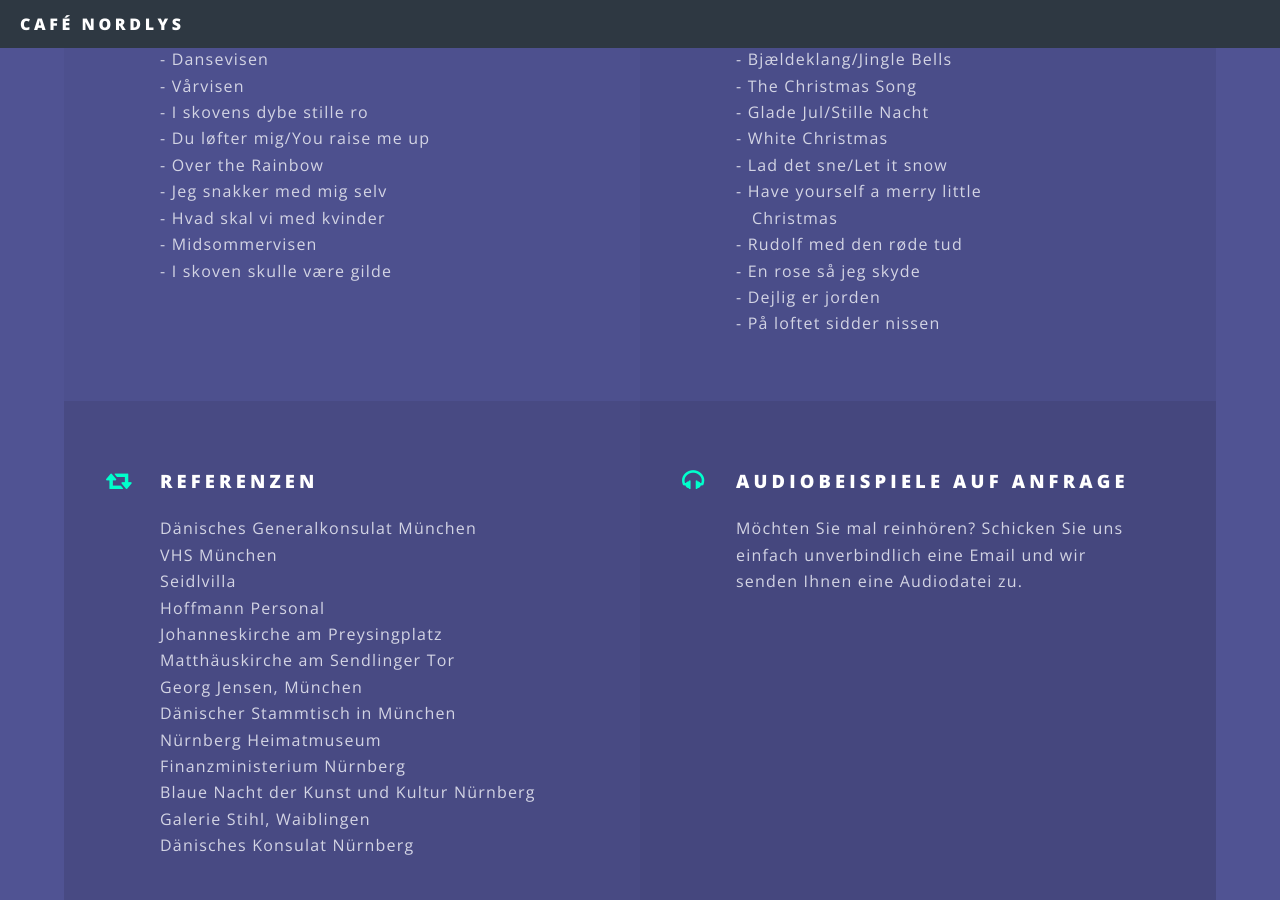
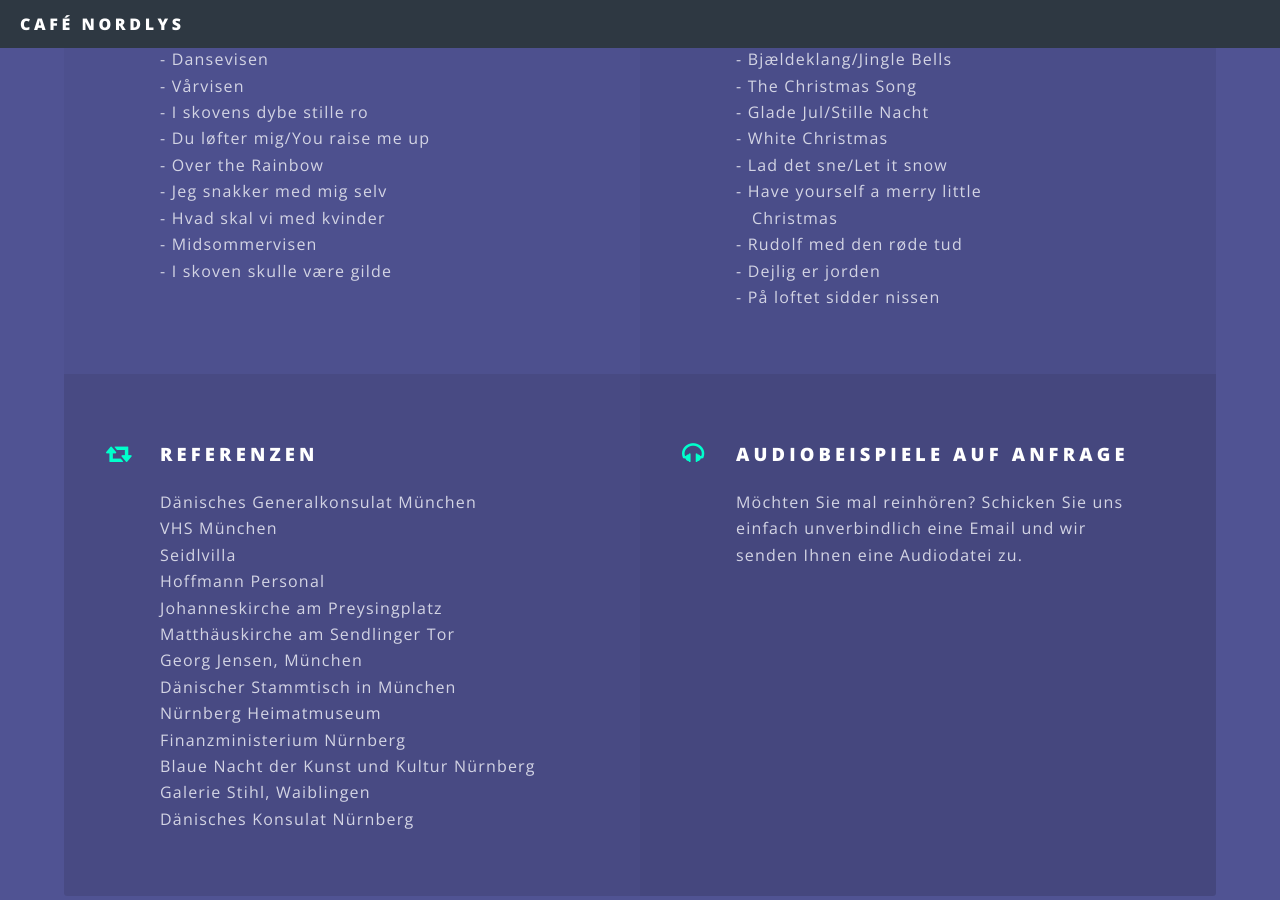
Before and after one commit to cafenordlys/cafenordlys.github.io, a Jekyll site: the page built from index.html, in a window 1280 px wide and 900 px high, scrolled down 2799 px. Built offline with Jekyll 4.4.1, drawn with Linux system fonts in a browser that asks for light colours.

Commit message:
update sange

```diff
--- a/index.html
+++ b/index.html
@@ -98,7 +98,6 @@
 									  - Have yourself a merry little<br>
 									  &nbsp;&nbsp;&nbsp;Christmas<br>
 									  - Rudolf med den røde tud<br>
-									  - En rose så jeg skyde<br>
 									  - Dejlig er jorden<br>
 									  - På loftet sidder nissen
 									</p>
```
